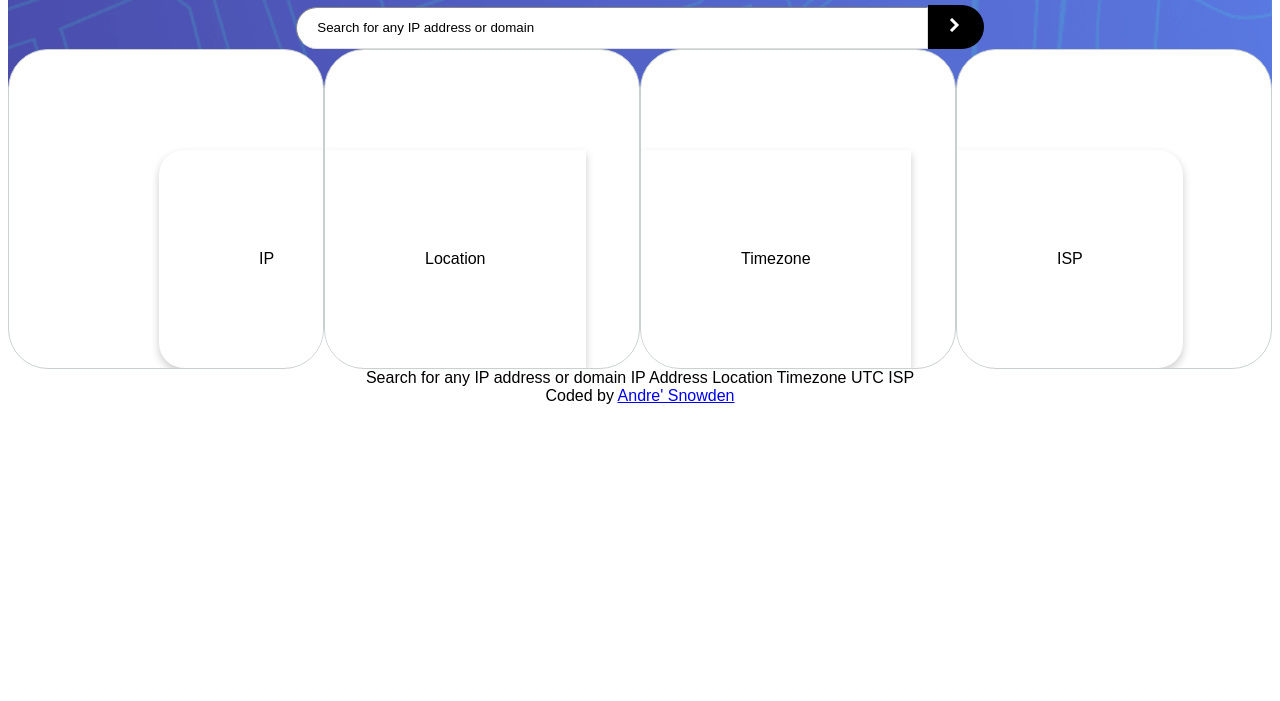
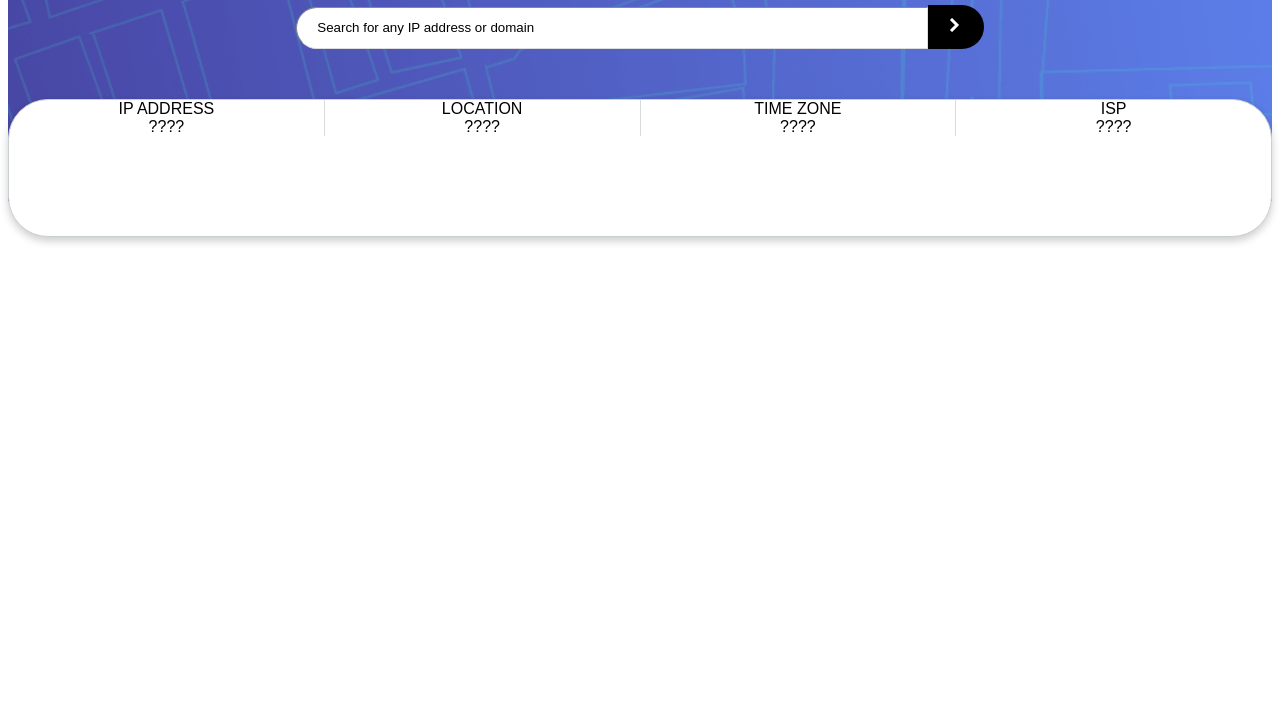
Before and after one commit to snowdenfam/ipaddresstracker, a plain HTML site: page index.html in a window 1280 px wide. Shown: the part 119-820 px from the top of the page. Drawn offline with Linux system fonts and the light colour scheme.

Commit message:
Its not perfect but it will do

```diff
--- a/index.html
+++ b/index.html
@@ -37,32 +37,48 @@
 
       </button>
 
-      <div class="row">
-        <div class="column">
-          <div class="cardone">IP</div>
+      <div class="cardGroup">
+        <div class="card cardGroup__card">
+          <div class="card__description cardGroup__cardDescription">
+          <div class="card__descriptionText">IP ADDRESS</div>
+          </div>
+          <div class="card__price">????</div>
         </div>
-        <div class="column">
-          <div class="cardtwo">Location</div>
+          <div class="card cardGroup__card">
+            <div class="card__description cardGroup__cardDescription">
+
+              <div class="card__descriptionText">LOCATION</div>
+            </div>
+            <div class="card__price">????</div>
+          </div>
+        <div class="card cardGroup__card">
+          <div class="card__description cardGroup__cardDescription">
+
+            <div class="card__descriptionText">TIME ZONE</div>
+          </div>
+          <div class="card__price">????</div>
         </div>
-        <div class="column">
-          <div class="cardthree">Timezone</div>
-        </div>
-        <div class="column">
-          <div class="cardfour">ISP</div>
+        <div class="card cardGroup__card">
+          <div class="card__description cardGroup__cardDescription">
+
+            <div class="card__descriptionText">ISP</div>
+          </div>
+          <div class="card__price">????</div>
         </div>
       </div>
+
+
+
+
+
  </div>
 
 
 
 
- Search for any IP address or domain
 
-  IP Address
-  Location
-  Timezone
-    UTC <!-- add offset value dynamically using the API -->
-  ISP
+
+
 
   <div class="attribution">
     Coded by <a href="#">Andre' Snowden</a>
--- a/style.css
+++ b/style.css
@@ -22,8 +22,8 @@ body, html {
     /* The image used */
     background-image: url("images/pattern-bg.png");
 
-    min-height: 380px;
-    max-height: 50px;
+   height:300px;
+
 
     /* Center and scale the image nicely */
     background-position: center;
@@ -84,6 +84,8 @@ body {
 .column {
   float: left;
   width: 25%;
+  height:300px;
+  margin-top:50px;
   padding: 0 px;
   background-color: white;
   display: flex;
@@ -95,59 +97,76 @@ body {
 
 
 
-/* Style the counter cards */
-.cardone {
-  box-shadow: 0 4px 8px 0 rgba(0, 0, 0, 0.2); /* this adds the "card" effect */
-  padding: 100px;
-  margin-top: 100px;
-  margin-left: 150px;
-  border-top-left-radius: 25px;
-  border-bottom-left-radius: 25px;
-  text-align: center;
+
+
+.cardGroup {
+  /**
+   * Lay out the children of this container with
+   * flexbox, which is horizontal by default.
+   */
+  display: flex;
+  padding-bottom: 100px;
+  margin-top:50px;
+
+  border: 1px solid #CAD0D2;
   background-color: white;
+  border-radius: 40px;
+  overflow: hidden;
+  box-shadow: 0 4px 8px 0 rgba(0, 0, 0, 0.2);
 
 
 }
 
+  .cardGroup__card {
+    /**
+     * The flex property is a short-hand for setting
+     * the flex-grow, flex-shrink, and flex-basis
+     * properties. These properties control how the
+     * element resizes to fill its container.
+     *
+     * We'll set flex-grow to 1 so that it will
+     * expand to fill its container. (The default
+     * default value is 0.)
+     *
+     * We'll also set flex-shrink to 1 so that the
+     * element will shrink as its container gets
+     * smaller. (The default value is 1.)
+     *
+     * Last, we set flex-basis to 0 so that its
+     * size is solely determined by the size of
+     * the container. (The default value
+     * is auto, which would cause the content's
+     * size to also be a factor in this calculation.)
+     *
+     * The net result of these properties is that the
+     * element is a fluid size, and will expand and
+     * shrink with its container and siblings, but
+     * they will all have the same size, even if they
+     * have different amounts of content.
+     *
+     * NOTE: IE11 ignores flex short-hand declarations
+     * with unitless flex-basis values. So we have to
+     * use 0% instead of 0 as a workaround. You can
+     * find more info at:
+     * github.com/philipwalton/flexbugs.
+     */
+    flex: 1 1 0%;
 
-.cardtwo {
-  box-shadow: 0 4px 8px 0 rgba(0, 0, 0, 0.2);
-  padding: 100px;
-  width:auto;
-  margin-top: 100px;
-  text-align: center;
-  background-color: white;
+    border: none;
+    border-radius: 0;
+  }
 
+  .cardGroup__card + .cardGroup__card {
+    border-left: 1px solid #D7DBDD;
+  }
 
-}
+  .cardGroup__cardDescription {
+    /**
+     * We're doing almost the exact same thing here as
+     * we did above. The difference is that its
+     * flex-basis is auto, so now the size of its content
+     * will affect how large it is.
+     */
+    flex: 1 1 auto;
 
-
-.cardthree {
-  box-shadow: 0 4px 8px 0 rgba(0, 0, 0, 0.2);
-  padding: 100px;
-  margin-top: 100px;
-  text-align: center;
-  background-color: White;
-
-}
-
-.cardfour {
-  box-shadow: 0 4px 8px 0 rgba(0, 0, 0, 0.2); /* this adds the "card" effect */
-  padding: 100px;
-  margin-top: 100px;
-  margin-right: 150px;
-  border-bottom-right-radius: 25px;
-  border-top-right-radius: 25px;;
-  text-align: center;
-  background-color: White;
-}
-
-
-/* Responsive columns - one column layout (vertical) on small screens */
-@media screen and (max-width: 600px) {
-  .column {
-    width: 100%;
-    display: block;
-    margin-bottom: 20px;
   }
-}
```
Also changed, not shown: 2 other files.
